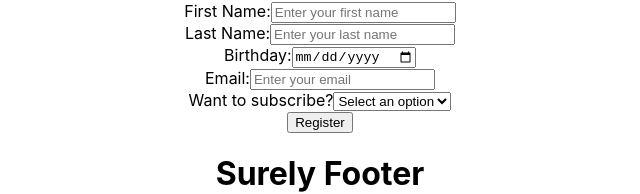
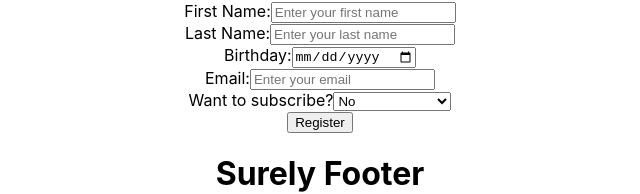
Before and after one commit to seansangpark/full-stack-takehome, a React (Create React App) app in the folder intsureview_fe/: page / in a window 1280 px wide. Shown: the part 130-324 px from the top of the page, without its empty margins (320-960 px from the left). Built offline with nearby package versions, Linux system fonts and the light colour scheme.

Commit message:
console loggin the inputted forms

```diff
--- a/intsureview_fe/src/Central.js
+++ b/intsureview_fe/src/Central.js
@@ -1,16 +1,50 @@
-import React from "react";
+import React, { useState } from "react";
 
 const Central = () => {
+  const [formData, setFormData] = useState({
+    firstName: "",
+    lastName: "",
+    birthday: "",
+    email: "",
+    isSubscribed: false,
+  });
+
+  const handleChange = (e) => {
+    const { name, value } = e.target;
+
+    setFormData((prevFormData) => ({
+      ...prevFormData,
+      [name]: value,
+    }));
+  };
+
+  const handleSubmit = (e) => {
+    e.preventDefault();
+
+    // handle email validation
+
+    console.log({ formData });
+    setFormData({
+      firstName: "",
+      lastName: "",
+      birthday: "",
+      email: "",
+      isSubscribed: false,
+    });
+  };
+
   return (
     <div>
       <h2>Registration Page</h2>
-      <form>
+      <form onSubmit={handleSubmit}>
         <label>
           First Name:
           <input
             type="text"
+            name="firstName"
+            value={formData.firstName}
+            onChange={handleChange}
             placeholder="Enter your first name"
-            required
           />
         </label>
         <br />
@@ -18,8 +52,10 @@ const Central = () => {
           Last Name:
           <input
             type="text"
+            name="lastName"
+            value={formData.lastName}
+            onChange={handleChange}
             placeholder="Enter your last name"
-            required
           />
         </label>
         <br />
@@ -27,7 +63,9 @@ const Central = () => {
           Birthday:
           <input
             type="date"
-            required
+            name="birthday"
+            value={formData.birthday}
+            onChange={handleChange}
           />
         </label>
         <br />
@@ -35,17 +73,28 @@ const Central = () => {
           Email:
           <input
             type="email"
+            name="email"
+            value={formData.email}
+            onChange={handleChange}
             placeholder="Enter your email"
-            required
           />
         </label>
         <br />
         <label>
           Want to subscribe?
-          <select required>
-            <option value="">Select an option</option>
-            <option value="yes">Yes</option>
-            <option value="no">No</option>
+          <select
+            name="isSubscribed"
+            value={formData.isSubscribed}
+            onChange={handleChange}
+          >
+            <option
+              value=""
+              disabled
+            >
+              Select an option
+            </option>
+            <option value={true}>Yes</option>
+            <option value={false}>No</option>
           </select>
         </label>
         <br />
```
